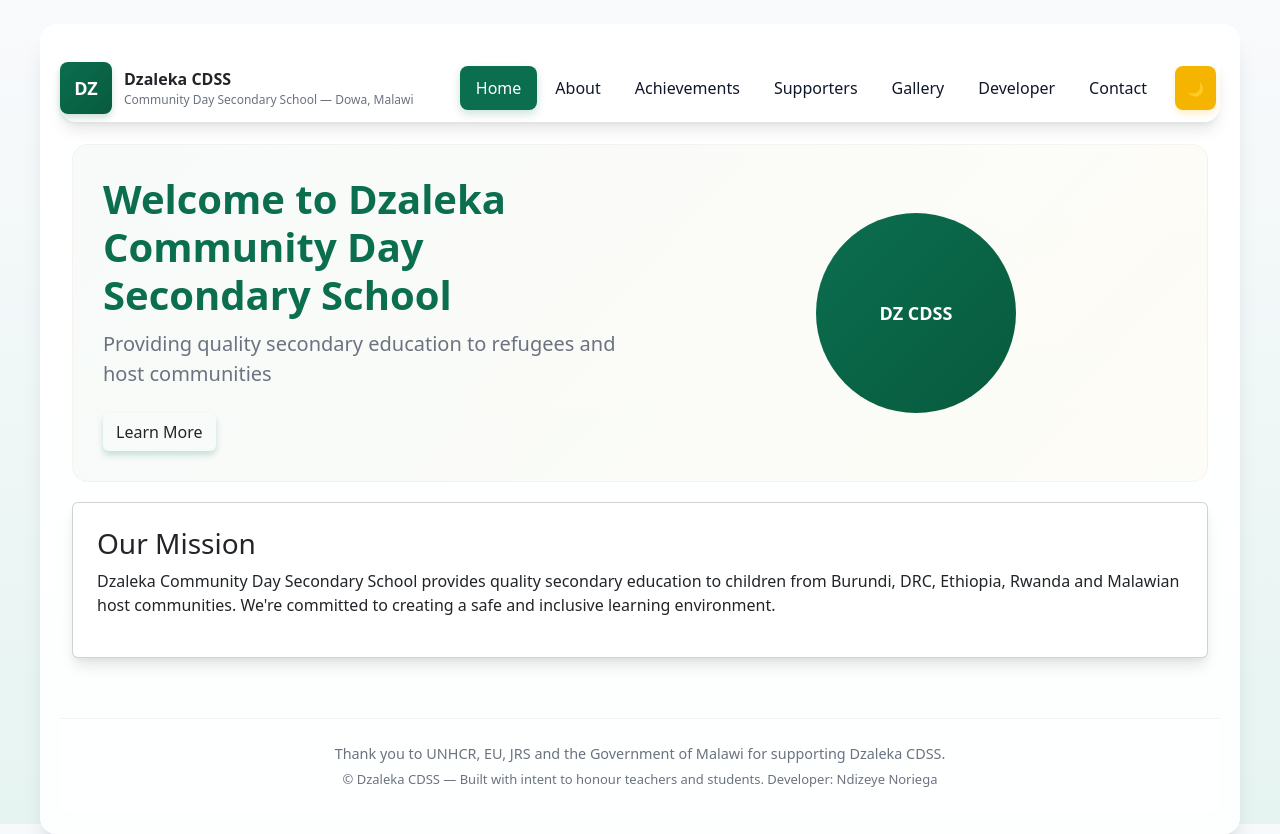
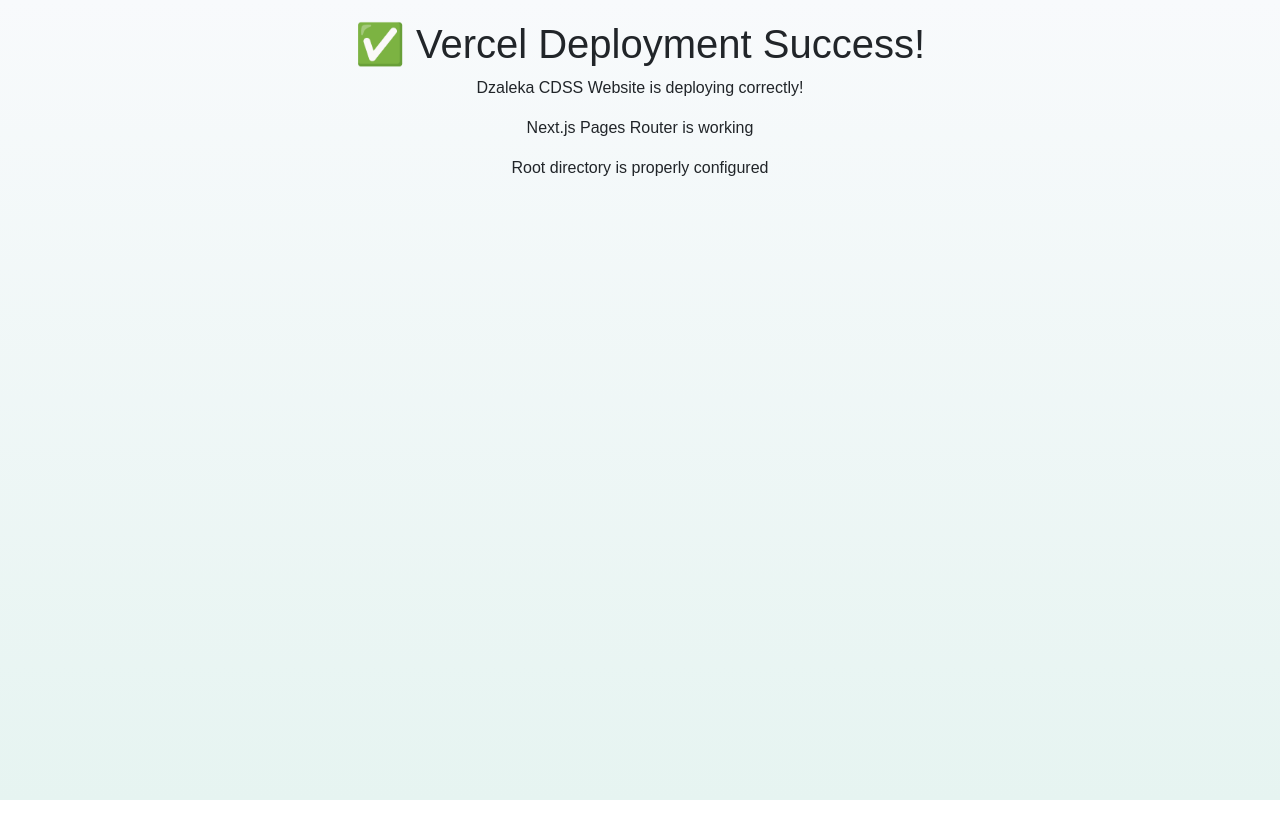
Before and after one commit to noriegaking08-creator/Dzaleka-website, a Next.js app in the folder nextjs-frontend/: page / in a window 1280 px wide. After the commit the page ends 800 px from the top, so only its background shows below. Built offline with nearby package versions, Linux system fonts and the light colour scheme; no server answers.

Commit message:
adjusted

```diff
--- a/nextjs-frontend/pages/index.tsx
+++ b/nextjs-frontend/pages/index.tsx
@@ -1,98 +1,10 @@
-import { useState, useEffect } from 'react';
-import Navbar from '../components/Navbar';
-import Home from '../components/Home';
-import About from '../components/About';
-import Achievements from '../components/Achievements';
-import Supporters from '../components/Supporters';
-import Gallery from '../components/Gallery';
-import Developer from '../components/Developer';
-import Contact from '../components/Contact';
-import Spinner from '../components/Spinner';
-import { fetchJSON } from '../utils/api';
-
-export default function App() {
-  const [active, setActive] = useState<string>('Home');
-  const [about, setAbout] = useState<any>(null);
-  const [achievements, setAchievements] = useState<any[]>([]);
-  const [supporters, setSupporters] = useState<any[]>([]);
-  const [loading, setLoading] = useState<boolean>(true);
-  const [error, setError] = useState<string | null>(null);
-
-  useEffect(() => {
-    const fetchData = async () => {
-      try {
-        setLoading(true);
-        setError(null);
-
-        // Fetch all data in parallel
-        const [aboutRes, achievementsRes, supportersRes] = await Promise.all([
-          fetchJSON('/api/about').catch(() => ({ status: 'error', data: { overview: '' } })),
-          fetchJSON('/api/achievements').catch(() => ({ status: 'error', data: [] })),
-          fetchJSON('/api/supporters').catch(() => ({ status: 'error', data: [] }))
-        ]);
-
-        if (aboutRes.status === 'ok') setAbout(aboutRes.data);
-        else setAbout({ overview: 'Dzaleka CDSS provides secondary education to refugees and host community students in Dzaleka Refugee Camp, Dowa, Malawi.' });
-
-        if (achievementsRes.status === 'ok') setAchievements(achievementsRes.data);
-        else setAchievements([]);
-
-        if (supportersRes.status === 'ok') setSupporters(supportersRes.data);
-        else setSupporters([]);
-
-      } catch (err) {
-        setError('Failed to load data. Please try again later.');
-        console.error('Error fetching data:', err);
-      } finally {
-        setLoading(false);
-      }
-    };
-
-    fetchData();
-  }, []);
-
-  // Show loading spinner only if still loading and no data has been loaded
-  if (loading && !about) {
-    return (
-      <div className="app">
-        <div className="card center">
-          <Spinner />
-          <p>Loading school information...</p>
-        </div>
-      </div>
-    );
-  }
-
-  // Show error message if there was an error
-  if (error) {
-    return (
-      <div className="app">
-        <Navbar active={active} setActive={setActive} />
-        <div className="card center">
-          <p style={{ color: 'red' }}>{error}</p>
-          <button className="btn" onClick={() => window.location.reload()}>Retry</button>
-        </div>
-      </div>
-    );
-  }
-
+export default function Home() {
   return (
-    <div className="app">
-      <Navbar active={active} setActive={setActive} />
-      <div style={{ padding: 12 }}>
-        {active === 'Home' && <Home about={about} />}
-        {active === 'About' && <About about={about} supporters={supporters} />}
-        {active === 'Achievements' && <Achievements achievements={achievements} />}
-        {active === 'Supporters' && <Supporters supporters={supporters} />}
-        {active === 'Gallery' && <Gallery />}
-        {active === 'Developer' && <Developer />}
-        {active === 'Contact' && <Contact />}
-      </div>
-
-      <div className="footer center">
-        <div style={{ marginBottom: 6 }}>Thank you to UNHCR, EU, JRS and the Government of Malawi for supporting Dzaleka CDSS.</div>
-        <div style={{ fontSize: 13 }}>© Dzaleka CDSS — Built with intent to honour teachers and students. Developer: Ndizeye Noriega</div>
-      </div>
+    <div style={{ padding: 20, textAlign: 'center', fontFamily: 'sans-serif' }}>
+      <h1>✅ Vercel Deployment Success!</h1>
+      <p>Dzaleka CDSS Website is deploying correctly!</p>
+      <p>Next.js Pages Router is working</p>
+      <p>Root directory is properly configured</p>
     </div>
   );
 }
```
